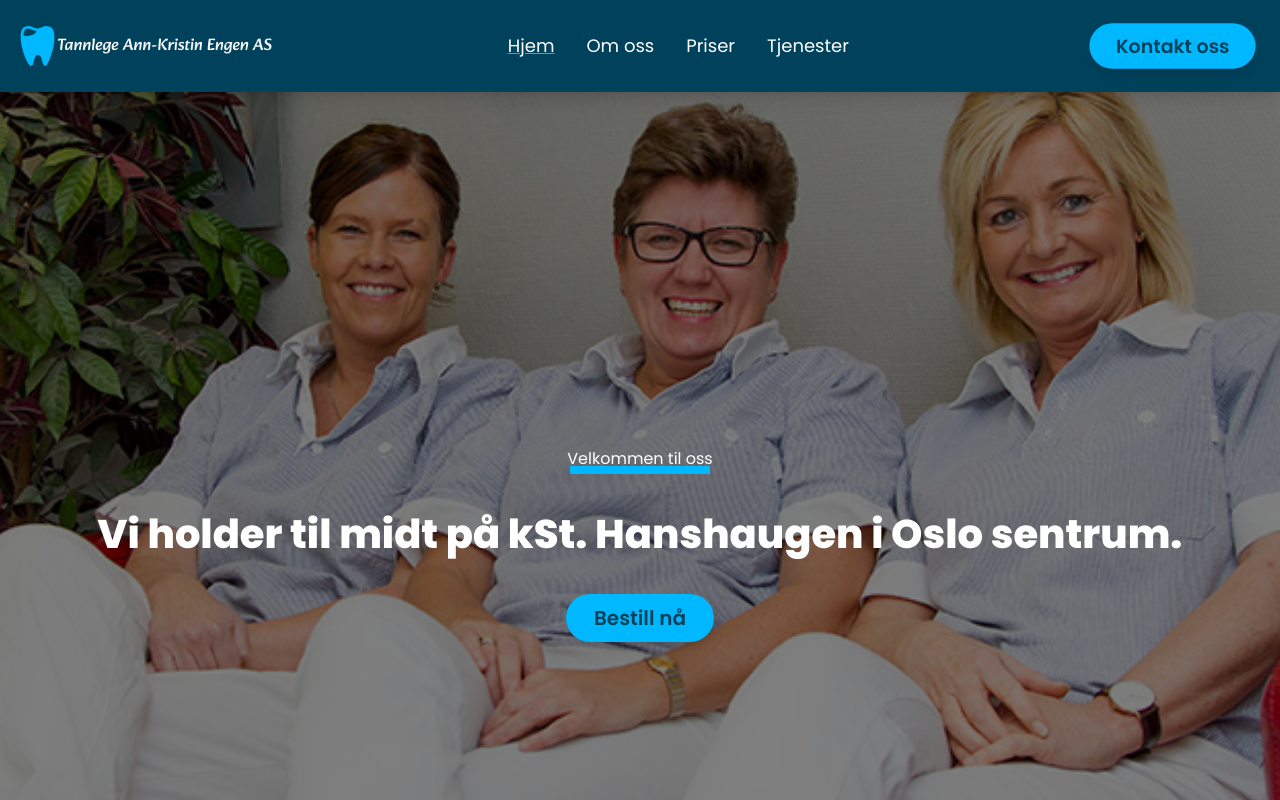
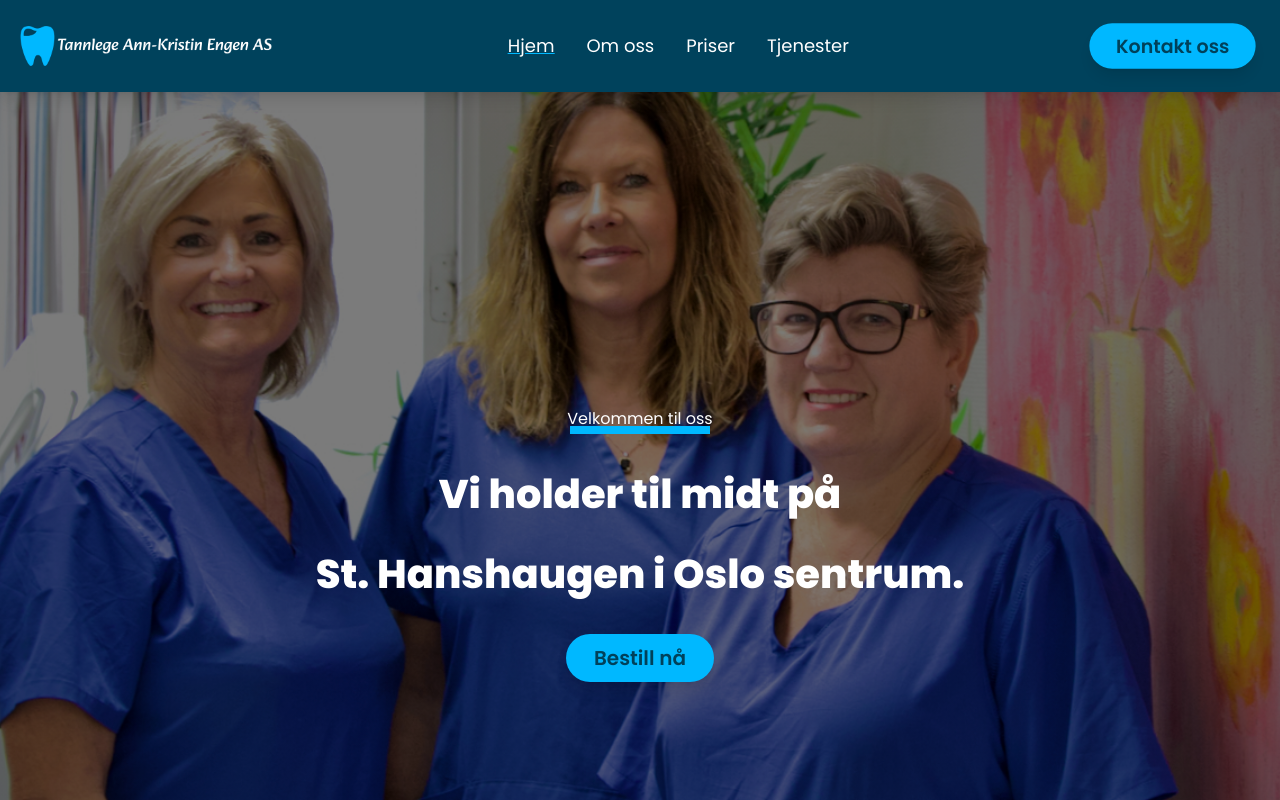
Before and after one commit to MastooraTurkmen/tannglege-engen-as, a Next.js app: page / in a window 1280 px wide. Shown: the top 800 px of the page. Built offline with nearby package versions, Linux system fonts and the light colour scheme; a web font is replaced by a local one.

Commit message:
change the image

```diff
--- a/components/Hero.jsx
+++ b/components/Hero.jsx
@@ -21,10 +21,10 @@ const Hero = () => {
 
   return (
     <div
-      className="bg-cover h-[120vh] flex flex-col justify-center text-center items-center text-white"
+      className="bg-cover h-[120vh] flex flex-col justify-center bg-no-repeat text-center items-center text-white"
       style={{
         background:
-          "linear-gradient(0deg, rgba(0, 0, 0, 0.50) 0%, rgba(0, 0, 0, 0.50) 100%), url(/images/Dintists.jpg)",
+          "linear-gradient(0deg, rgba(0, 0, 0, 0.50) 0%, rgba(0, 0, 0, 0.50) 100%), url(/new-images/women.png)",
         backgroundSize: "cover",
         backgroundRepeat: "no-repeat",
         backgroundPosition: "top",
@@ -34,10 +34,13 @@ const Hero = () => {
     >
       <p className="md:text-base text-xs z-1 mt-32">Velkommen til oss</p>
       <div className="bg-[#00B8FF] z-0 mt-[-5px] py-1 md:px-[70px] px-[50px] border-none"></div>
-      <h1 className="xl:text-[40px] md:text-3xl lg:text-4xl m-5 text-[16px] mx-5 2xl:mx-80 py-5 text-center font-extrabold">
-        Vi holder til midt på kSt. Hanshaugen i Oslo sentrum.
+      <h1 className="xl:text-[40px] leading-relaxed 2xl:text-[60px] md:text-3xl lg:text-4xl m-5 text-[16px] 2xl:mx-40 py-5 text-center font-extrabold">
+        Vi holder til midt på
+        <br />
+        <br />
+        St. Hanshaugen i Oslo sentrum.
       </h1>
-      <Button link="#footer" text="Bestill nå" change="text-[12px]" />
+      <Button link="#footer" text="Bestill nå" change="" />
     </div>
   );
 };
```
